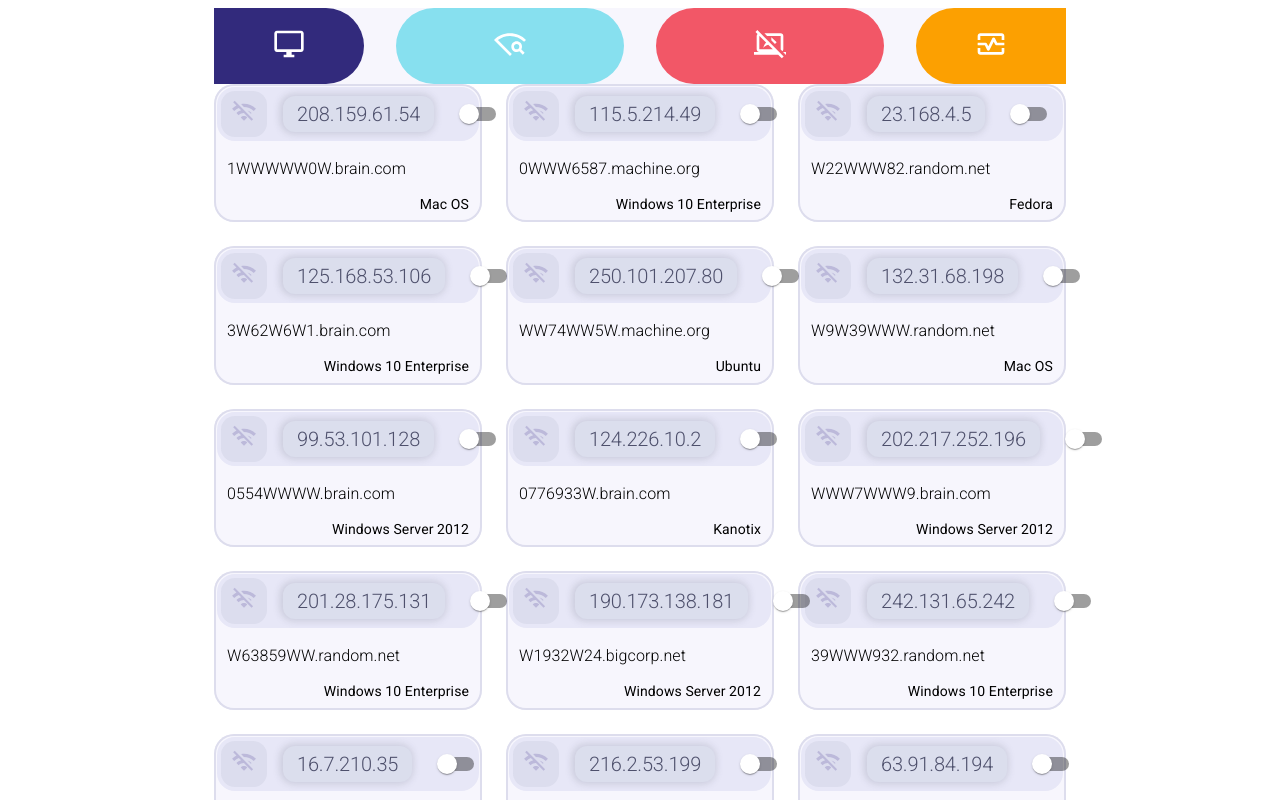
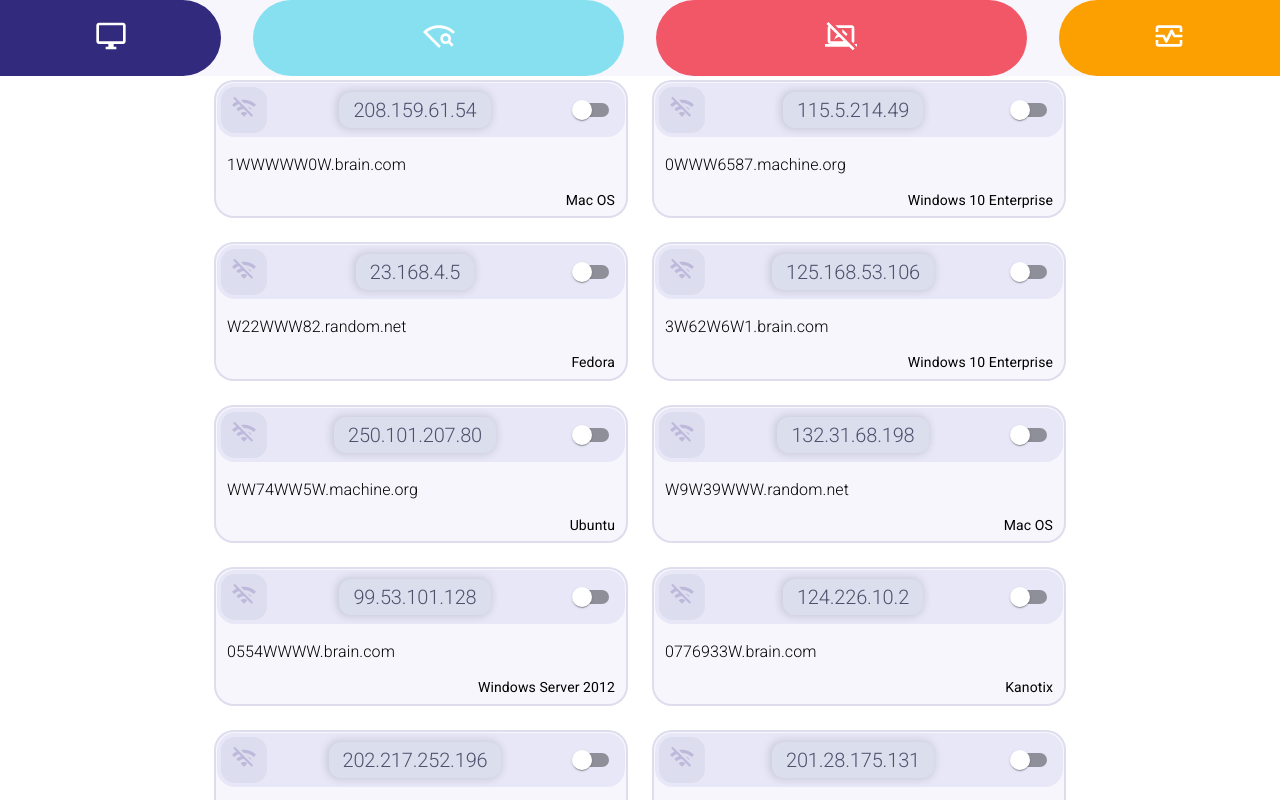
Before and after one commit to AkisKouzinopoulos/terminals-monitoring, a React (Create React App) app: page / in a window 1280 px wide. Shown: the top 800 px of the page. Built offline with nearby package versions, Linux system fonts and the light colour scheme.

Commit message:
small fixes to make the nav fixed

```diff
--- a/src/App.css
+++ b/src/App.css
@@ -1,10 +1,12 @@
 .navbar {
   background: #f7f6fd;
-  position: 'fixed';
-  bottom: 0;
+  position: fixed;
+  top: 0;
   left: 0;
   right: 0;
   color: #FFF;
+  margin-bottom: 20px;
+  z-index: 1;
 }
 
 .navbar-icon {
@@ -76,3 +78,7 @@
   border-radius: 12px;
   box-shadow: -1px 0px 7px 2px #7273843d;
 }
+
+.terminals_list {
+  margin-top: 50px;
+}
--- a/src/components/TerminalsList/TerminalListItem/TerminalListItem.js
+++ b/src/components/TerminalsList/TerminalListItem/TerminalListItem.js
@@ -35,7 +35,7 @@
   };
 
   return (
-    <Grid item xs={12} sm={6} md={4} lg={4}
+    <Grid item xs={12} sm={12} md={6} lg={6}
       justifyContent="center"
     >
       <Stack direction="column" className="terminal-box">
--- a/src/components/TerminalsList/TerminalsList.js
+++ b/src/components/TerminalsList/TerminalsList.js
@@ -8,6 +8,7 @@
       container
       spacing={3}
       justifyContent="center"
+      mt={6}
     >
       {terminals?.map(terminal => (
         <TerminalListItem
--- a/src/pages/Logs.js
+++ b/src/pages/Logs.js
@@ -23,7 +23,7 @@
 
   return (
     <>
-      <div style={{ height: 500, width: '100%' }}>
+      <div style={{ height: 500, width: '100%', marginTop: '90px' }}>
         <DataGrid
           rows={logedTerminals}
           columns={columns}
@@ -32,7 +32,7 @@
             sorting: {
               sortModel: [{ field: 'date', sort: 'desc' }],
             },
-          }} />
+          }}/>
       </div>
       <Button variant="contained">
         <Link to="/">Go back</Link>
```
Also changed, not shown: src/components/Header/Header.js (+4 -7 lines).
